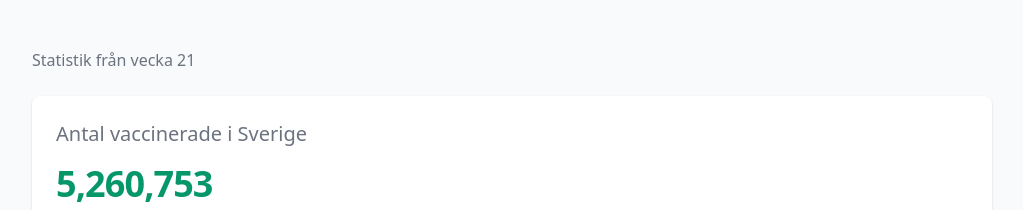
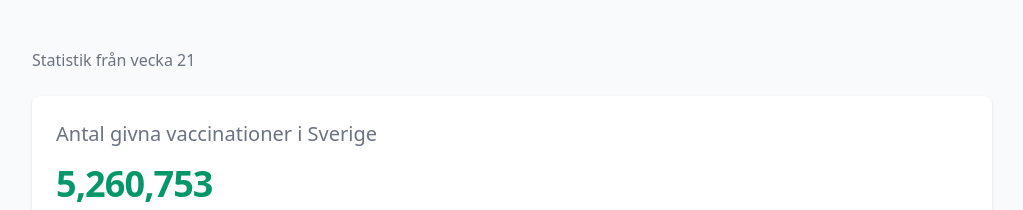
Before and after one commit to albingroen/vaccinstatistik.se, a Next.js app: page / in a window 1280 px wide. Shown: the top 210 px of the page, without its empty margins (128-1151 px from the left). Built offline with nearby package versions, Linux system fonts and the light colour scheme; what @splitbee/web, tailwindcss-scroll-snap would draw is missing.

Commit message:
:speech_balloon: Update title

```diff
--- a/pages/index.tsx
+++ b/pages/index.tsx
@@ -57,7 +57,7 @@ export default function Home() {
 
           <Card
             description={total.amount.toLocaleString()}
-            heading="Antal vaccinerade i Sverige"
+            heading="Antal givna vaccinationer i Sverige"
             className="mt-6"
           />
 
```
